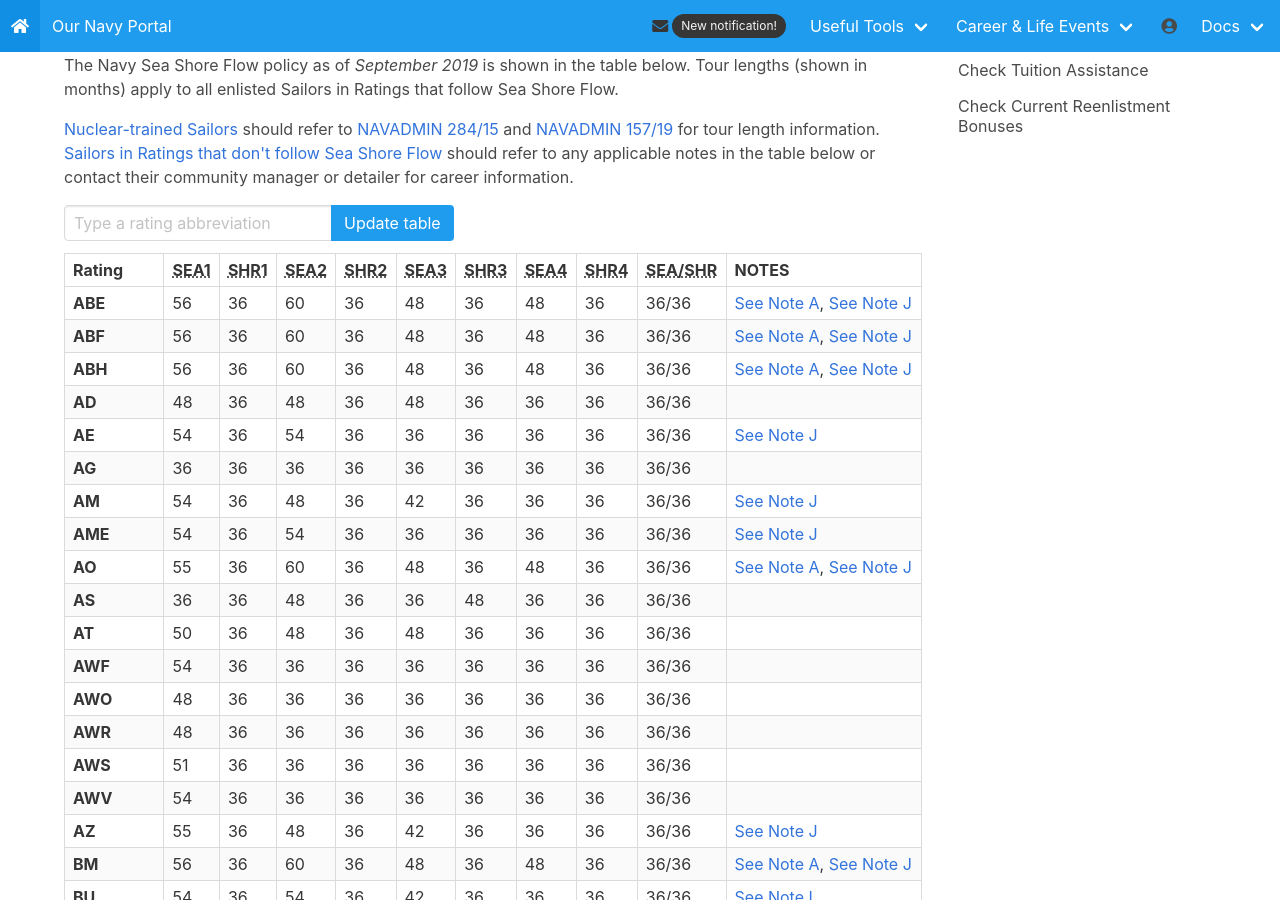
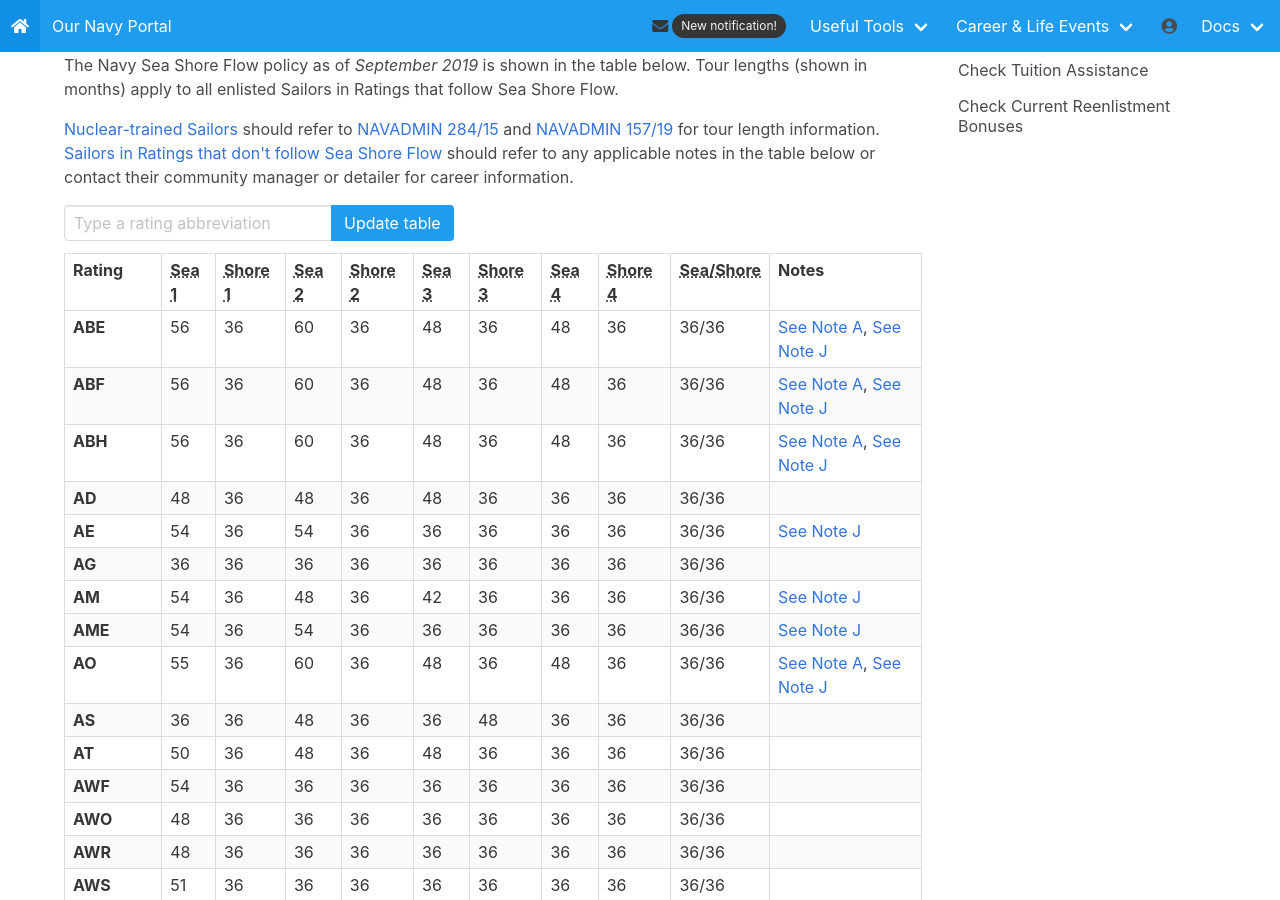
Before and after one commit to mpyne-navy/proj-waterfall, a Jekyll site: the page built from cle/career/ssf/ssf-2019-09.html, in a window 1280 px wide and 900 px high, scrolled down 348 px. Built offline with Jekyll 4.4.1, drawn with Linux system fonts in a browser that asks for light colours.

Commit message:
Use human-readable table headers for Sea Shore Flow.

```diff
--- a/cle/career/ssf/ssf-2019-09.html
+++ b/cle/career/ssf/ssf-2019-09.html
@@ -48,16 +48,16 @@ for career information.
   <thead>
     <tr>
       <th>Rating</th>
-      <th><abbr title="First sea tour">SEA1</abbr></th>
-      <th><abbr title="First shore tour">SHR1</th>
-      <th><abbr title="Second sea tour">SEA2</th>
-      <th><abbr title="Second shore tour">SHR2</th>
-      <th><abbr title="Third sea tour">SEA3</th>
-      <th><abbr title="Third shore tour">SHR3</th>
-      <th><abbr title="Fourth sea tour">SEA4</th>
-      <th><abbr title="Fourth shore tour">SHR4</th>
-      <th><abbr title="Each remaining tour">SEA/SHR</th>
-      <th>NOTES</th>
+      <th><abbr title="First sea tour">Sea 1</abbr></th>
+      <th><abbr title="First shore tour">Shore 1</th>
+      <th><abbr title="Second sea tour">Sea 2</th>
+      <th><abbr title="Second shore tour">Shore 2</th>
+      <th><abbr title="Third sea tour">Sea 3</th>
+      <th><abbr title="Third shore tour">Shore 3</th>
+      <th><abbr title="Fourth sea tour">Sea 4</th>
+      <th><abbr title="Fourth shore tour">Shore 4</th>
+      <th><abbr title="Each remaining tour">Sea/Shore</th>
+      <th>Notes</th>
     </tr>
   </thead>
 
```
